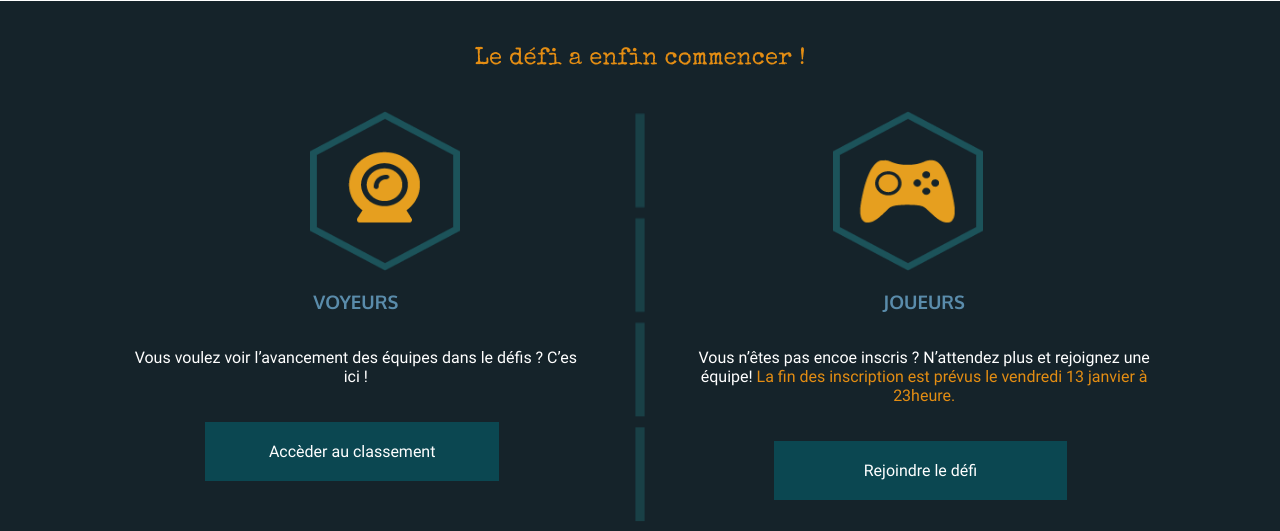
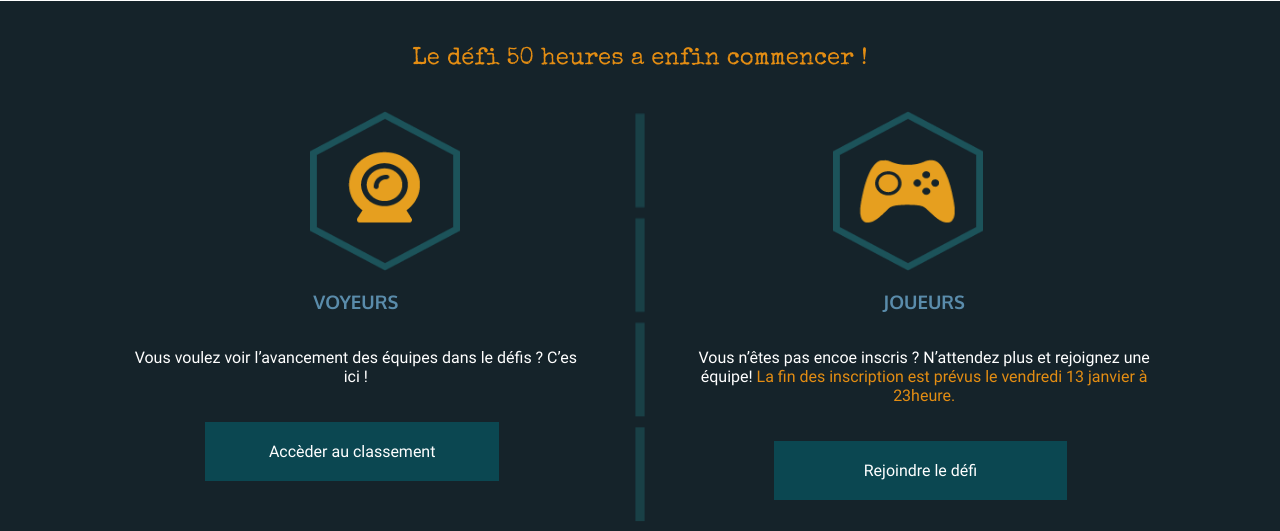
Before and after one commit to les50heures/les50heures, a PHP site: template templates/index.html.twig in a window 1280 px wide. Shown: the part 1766-2297 px from the top of the page. Run offline with PHP 8.4, Linux system fonts and the light colour scheme; the template is opened without the code that fills it, so the values that code supplies are empty; some libraries are stand-ins or nearby versions.

Commit message:
modif - page accueil
correction maquette par Mr.Senente

```diff
--- a/templates/index.html.twig
+++ b/templates/index.html.twig
@@ -145,7 +145,7 @@
 
 
     <div class="commencer">
-        <h1>Le défi a enfin commencer !</h1>
+        <h1>Le défi 50 heures a enfin commencer !</h1>
         <div class="choix voyeurs">
             <img src="css/images-interface/voyeurs.png" alt="voyeurs">
             <h3>Voyeurs</h3>
```
